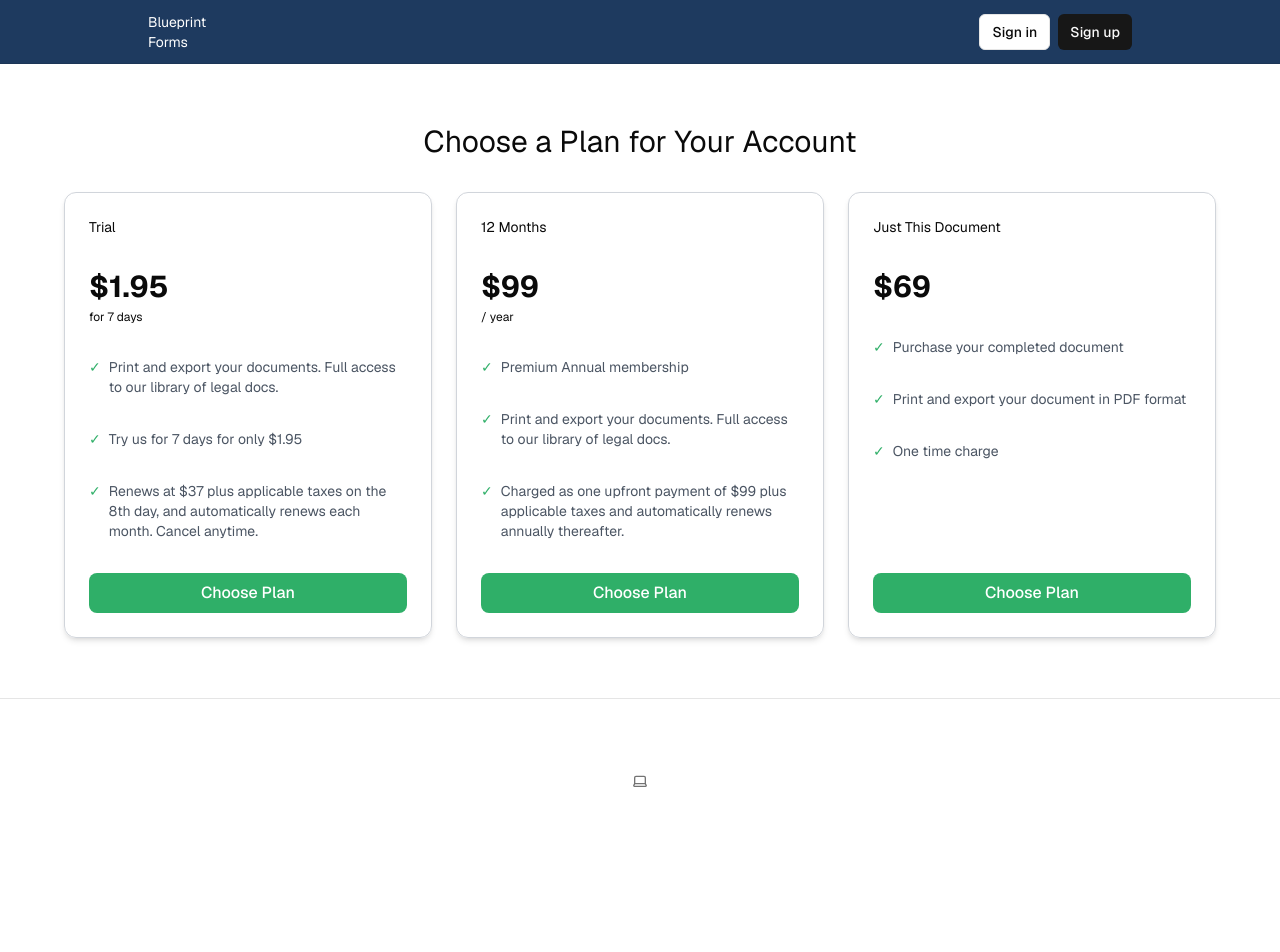
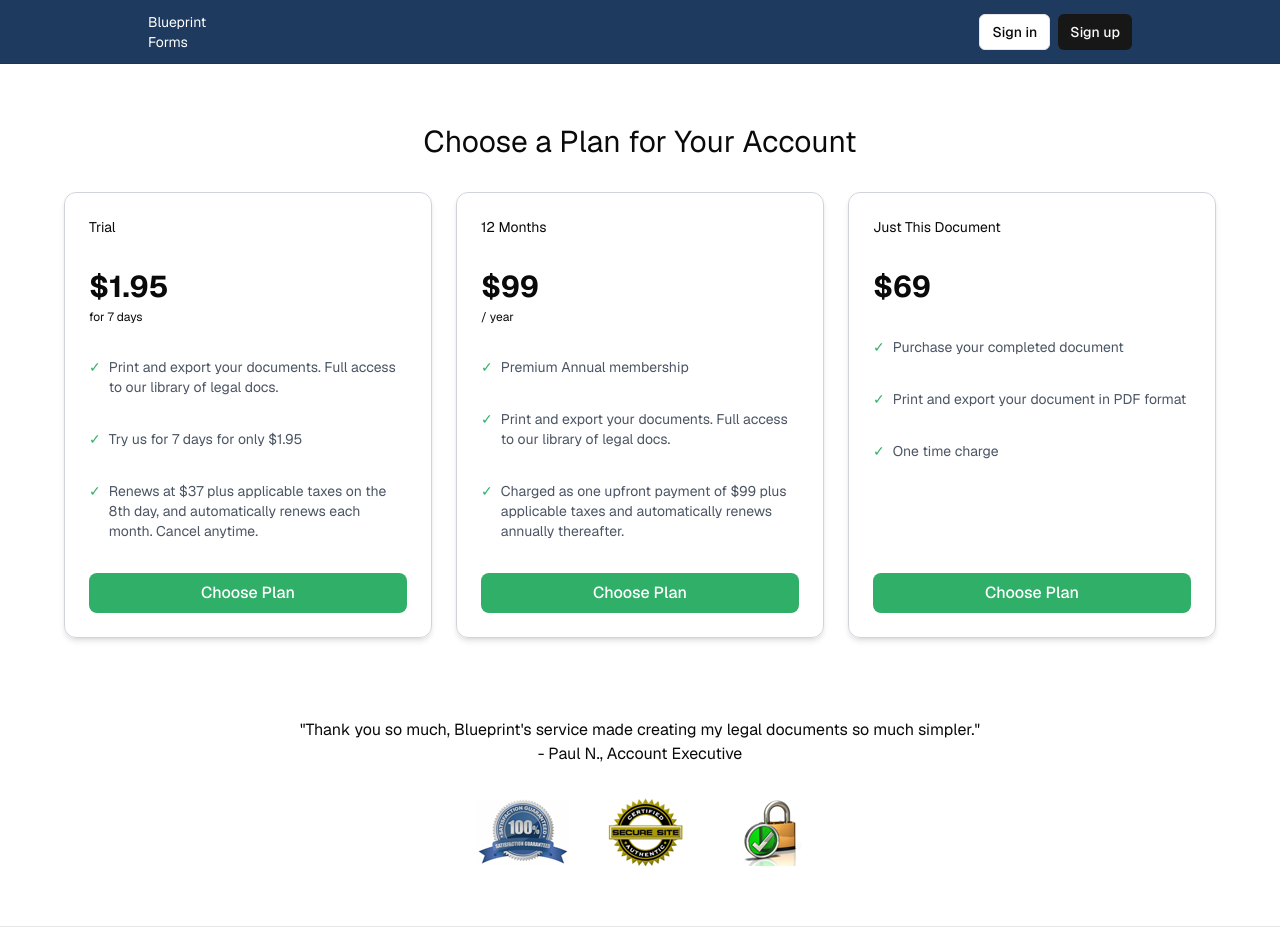
Before and after one commit to jonathanporras/blueprint-forms, a Next.js app: page /pricing in a window 1280 px wide. Shown: the top 952 px of the page. Before the commit the page ends 863 px from the top, so only its background shows below. Built offline with nearby package versions, Linux system fonts and the light colour scheme; no server answers.

Commit message:
Add pricing page

```diff
--- a/app/document/editor/[template_type]/[document_id]/editor.tsx
+++ b/app/document/editor/[template_type]/[document_id]/editor.tsx
@@ -171,7 +171,7 @@ export default function Editor({
   return (
     <div className="p-4 w-1/2 max-w-xl">
       <div className="">
-        <div className="w-full bg-gray-200 h-2 rounded-full overflow-hidden mb-16">
+        <div className="w-full bg-gray-200 h-2 rounded-full overflow-hidden mb-8">
           <motion.div
             className="h-2 bg-[#1E3A5F]"
             initial={{ width: 0 }}
@@ -187,7 +187,7 @@ export default function Editor({
           transition={{ duration: 0.9 }}
           className="space-y-4 mb-16"
         >
-          <h2 className="text-lg font-bold mb-6 mt-6">
+          <h2 className="text-lg font-bold mb-6">
             {steps[currentStep]?.sectionName} - {steps[currentStep]?.name}
           </h2>
           {steps[currentStep]?.fields?.map(renderField)}
--- a/app/pricing/page.tsx
+++ b/app/pricing/page.tsx
@@ -1,5 +1,6 @@
 import React from "react";
 import { Check } from "lucide-react";
+import Image from "next/image";
 
 interface PricingPlan {
   name: string;
@@ -79,6 +80,18 @@ export default async function Pricing() {
           </div>
         ))}
       </div>
+      <div className="text-center mt-20">
+        <p>
+          "Thank you so much, Blueprint's service made creating my legal documents so much
+          simpler."
+        </p>
+        <p>- Paul N., Account Executive</p>
+        <img
+          className="block mx-auto mt-8"
+          alt="Trusted Business Seals"
+          src="/images/allTheSeals-small.png"
+        />
+      </div>
     </div>
   );
 }
```
Also changed, not shown: public/images/allTheSeals-small.png (added).
